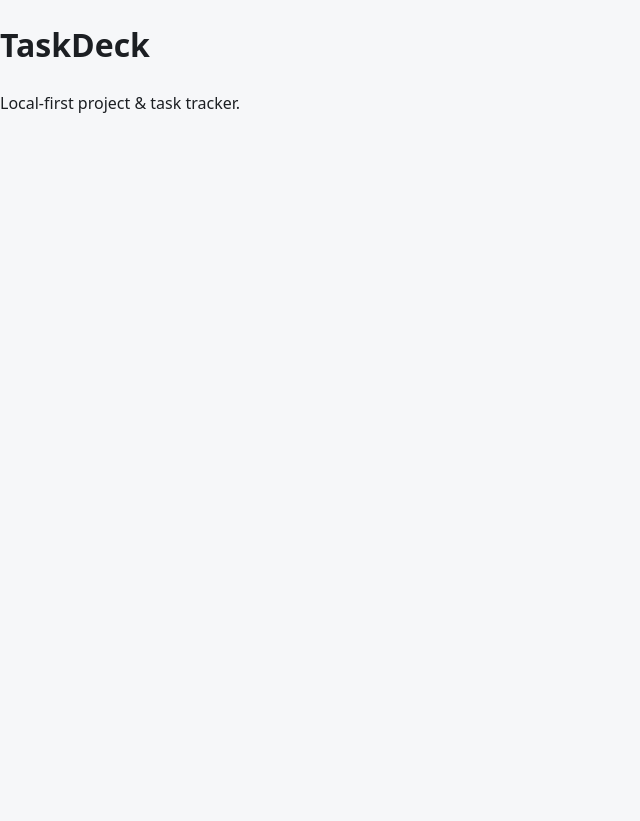
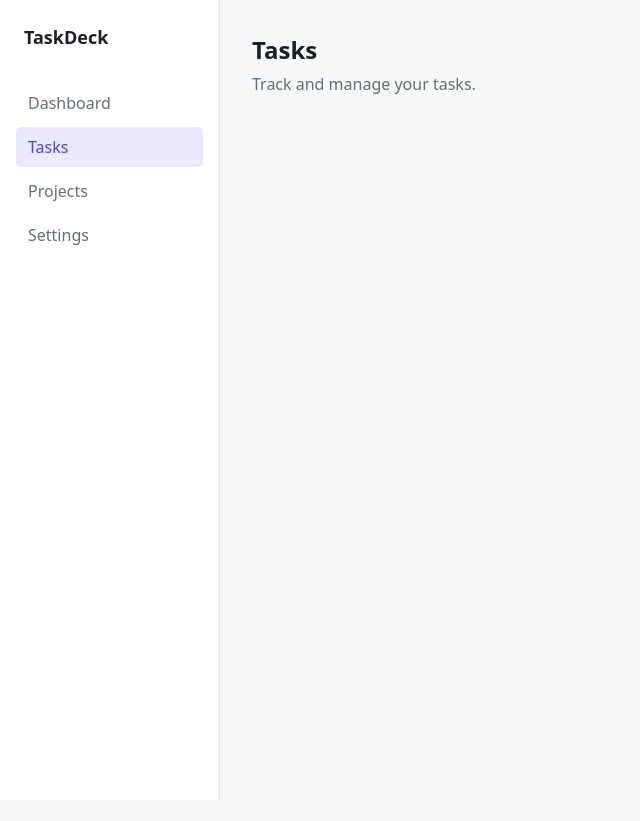
Before and after one commit to smithernest2026/taskdeck, a React (Vite) app: page /tasks in a window 1280 px wide. Shown: the whole page, without its empty margins (0-640 px from the left). After the commit the page ends 800 px from the top, so only its background shows below. Built offline with nearby package versions, Linux system fonts and the light colour scheme.

Commit message:
feat: add routing, layout, and page shells
Wire BrowserRouter with a shared Layout (sidebar + main outlet) and
placeholder Dashboard, Tasks, Projects, and Settings pages. Wrap the app
in the StoreProvider.

```diff
--- a/src/App.tsx
+++ b/src/App.tsx
@@ -1,8 +1,24 @@
+import { BrowserRouter, Route, Routes } from 'react-router-dom';
+import { StoreProvider } from './store/StoreContext';
+import Layout from './components/Layout';
+import DashboardPage from './pages/DashboardPage';
+import TasksPage from './pages/TasksPage';
+import ProjectsPage from './pages/ProjectsPage';
+import SettingsPage from './pages/SettingsPage';
+
 export default function App() {
   return (
-    <main>
-      <h1>TaskDeck</h1>
-      <p>Local-first project &amp; task tracker.</p>
-    </main>
+    <StoreProvider>
+      <BrowserRouter>
+        <Routes>
+          <Route element={<Layout />}>
+            <Route index element={<DashboardPage />} />
+            <Route path="tasks" element={<TasksPage />} />
+            <Route path="projects" element={<ProjectsPage />} />
+            <Route path="settings" element={<SettingsPage />} />
+          </Route>
+        </Routes>
+      </BrowserRouter>
+    </StoreProvider>
   );
 }
--- /dev/null
+++ b/src/components/Layout.css
@@ -0,0 +1,11 @@
+.layout {
+  display: flex;
+  min-height: 100vh;
+}
+
+.layout__main {
+  flex: 1;
+  min-width: 0;
+  padding: var(--space-6);
+  max-width: 1100px;
+}
--- /dev/null
+++ b/src/components/Layout.tsx
@@ -0,0 +1,14 @@
+import { Outlet } from 'react-router-dom';
+import Sidebar from './Sidebar';
+import './Layout.css';
+
+export default function Layout() {
+  return (
+    <div className="layout">
+      <Sidebar />
+      <main className="layout__main">
+        <Outlet />
+      </main>
+    </div>
+  );
+}
--- /dev/null
+++ b/src/pages/DashboardPage.tsx
@@ -0,0 +1,9 @@
+import Header from '../components/Header';
+
+export default function DashboardPage() {
+  return (
+    <>
+      <Header title="Dashboard" description="An overview of your work." />
+    </>
+  );
+}
--- /dev/null
+++ b/src/pages/ProjectsPage.tsx
@@ -0,0 +1,9 @@
+import Header from '../components/Header';
+
+export default function ProjectsPage() {
+  return (
+    <>
+      <Header title="Projects" description="Group tasks into projects." />
+    </>
+  );
+}
--- /dev/null
+++ b/src/pages/SettingsPage.tsx
@@ -0,0 +1,9 @@
+import Header from '../components/Header';
+
+export default function SettingsPage() {
+  return (
+    <>
+      <Header title="Settings" description="Personalize TaskDeck." />
+    </>
+  );
+}
--- /dev/null
+++ b/src/pages/TasksPage.tsx
@@ -0,0 +1,9 @@
+import Header from '../components/Header';
+
+export default function TasksPage() {
+  return (
+    <>
+      <Header title="Tasks" description="Track and manage your tasks." />
+    </>
+  );
+}
```
Also changed, not shown: 1 other file (tests, documents, lock files or other folders).
